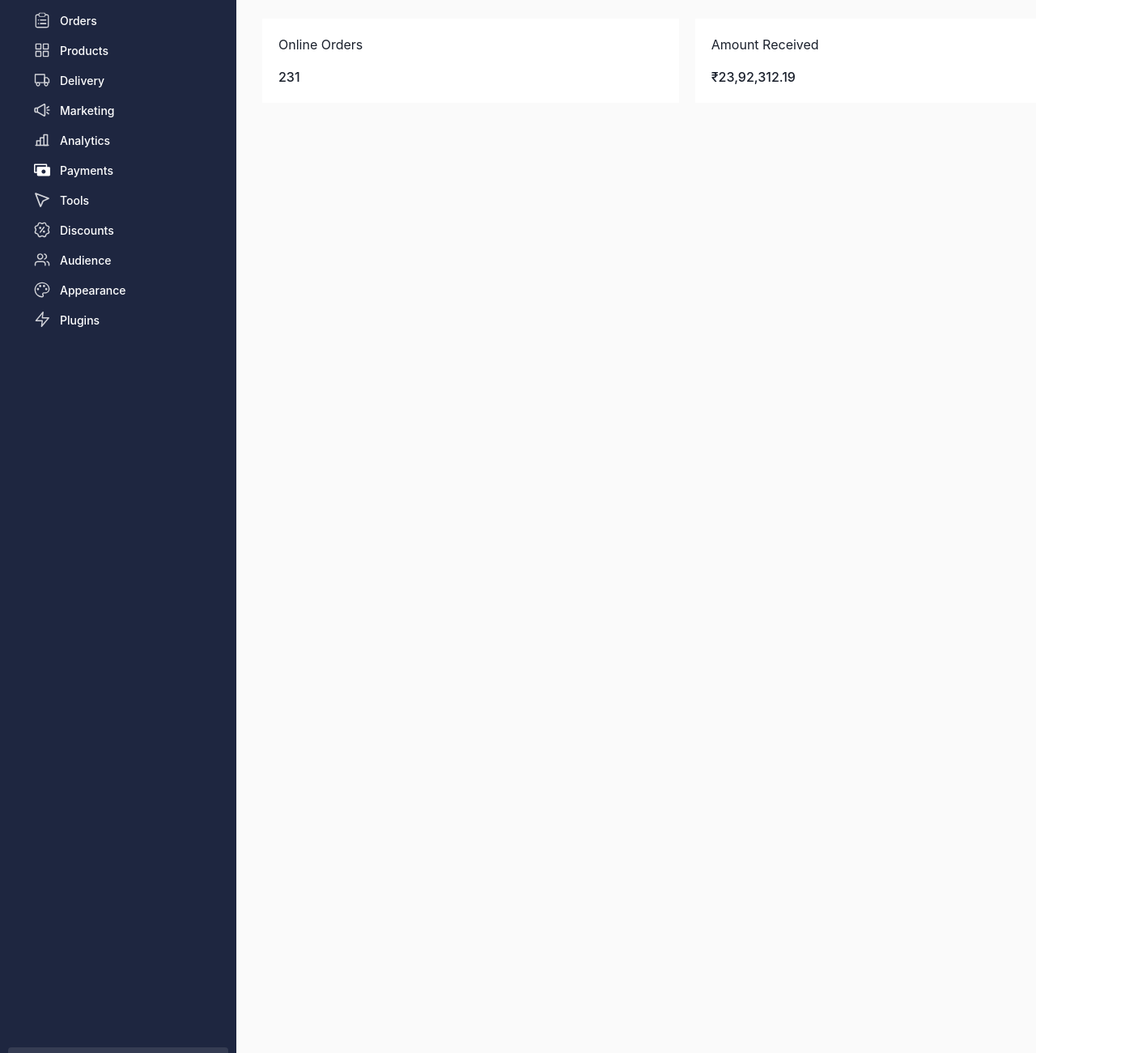
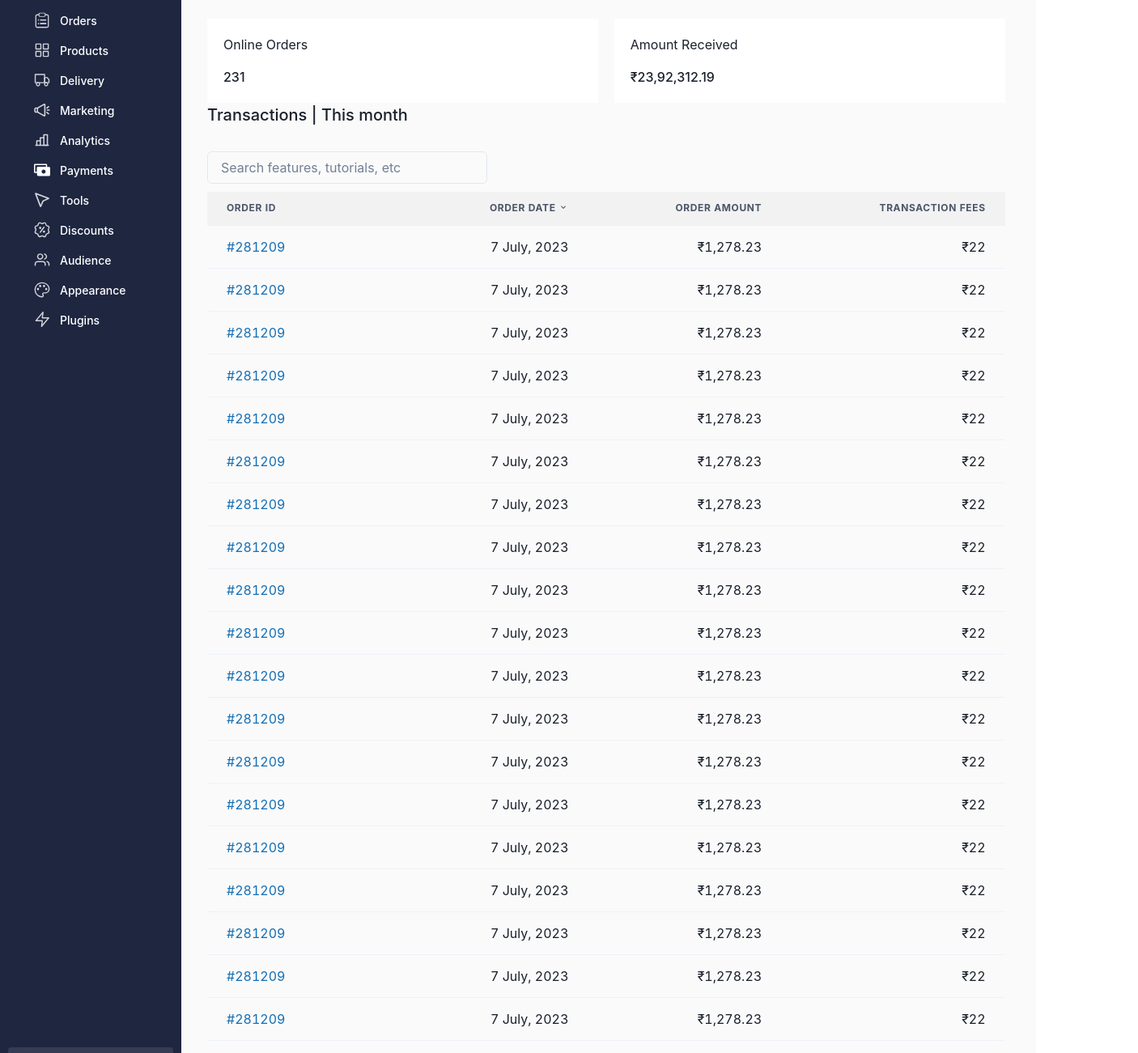
Before and after one commit to vineetkhemnani/Dukaan-assignment, a React (Vite) app: page / in a window 1280 px wide. Shown: the part 120-1421 px from the top of the page at 81% size, 1406 px wide, since content can reach past the window. Built offline with nearby package versions, Linux system fonts and the light colour scheme.

Commit message:
table changes

```diff
--- a/src/App.jsx
+++ b/src/App.jsx
@@ -9,10 +9,10 @@ const App = () => {
     <>
       <Flex>
         <LeftNav />
-        <Flex flexDirection={'column'} mx={'32px'}>
+        <Flex flexDirection={'column'} mx={'32px'} width={'77vw'}>
           <TopNav />
           <Overview />
-          {/* <TransactionTable/> */}
+          <TransactionTable />
         </Flex>
       </Flex>
     </>
--- a/src/components/LeftNav.jsx
+++ b/src/components/LeftNav.jsx
@@ -15,7 +15,7 @@ import leftConstants from '../constants/leftConstants'
 
 const LeftNav = () => {
   return (
-    <VStack w={'100%'} h={'1482px'} bg={'#1E2640'} py={'16px'} px={'10px'}>
+    <VStack w={'224px'} h={'1482px'} bg={'#1E2640'} py={'16px'} px={'10px'}>
       <Flex
         justifyContent={'space-between'}
         gap={'12px'}
--- a/src/components/TopNav.jsx
+++ b/src/components/TopNav.jsx
@@ -1,21 +1,28 @@
-import { Box, Container, Flex, HStack, Icon, Input, Text } from '@chakra-ui/react'
+import {
+  Box,
+  Container,
+  Flex,
+  HStack,
+  Icon,
+  Input,
+  Text,
+} from '@chakra-ui/react'
 
 const TopNav = () => {
   return (
     <Flex
-      w={'100%'}
       mx={'32px'}
       my={'12px'}
-
       borderBottom={'1px solid #D9D9D9'}
-      width={'77vw'}
       justifyContent={'space-between'}
     >
-    <Flex flex={'1 1 0'}>
-
-      <Text mr={'16px'}>Payments</Text>
-      <Icon mr={'6px'} mt={1.5} p={0.5}/> <Text px={1} mt={0.5} fontSize={'14px'}>How it works</Text>
-    </Flex>
+      <Flex flex={'1 1 0'}>
+        <Text mr={'16px'}>Payments</Text>
+        <Icon mr={'6px'} mt={1.5} p={0.5} />{' '}
+        <Text px={1} mt={0.5} fontSize={'14px'}>
+          How it works
+        </Text>
+      </Flex>
       <Input
         p={'9px 16px'}
         placeholder="Search features, tutorials, etc"
--- a/src/components/TransactionTable.jsx
+++ b/src/components/TransactionTable.jsx
@@ -9,14 +9,26 @@ import {
   Td,
   TableCaption,
   TableContainer,
+  Input,
+  Text,
+  Box,
 } from '@chakra-ui/react'
 const TransactionTable = () => {
   return (
+    <>
+      <Box>
+        <Text fontSize={'20px'} fontWeight={'500'} mb={'20px'}>Transactions | This month</Text>
+      </Box>
       <TableContainer w={'1128px'}>
+        <Input
+          placeholder="Search features, tutorials, etc"
+          my={'10px'}
+          mr={'16px'}
+          w={'fit-content'}
+          pr={20}
+        />
         <Table variant="simple">
-        <TableCaption>
-            <Input/>
-        </TableCaption>
+          <TableCaption></TableCaption>
           <Thead bg={'#F2F2F2'}>
             <Tr>
               <Th w={'246px'}>Order Id</Th>
@@ -42,6 +54,7 @@ const TransactionTable = () => {
           </Tbody>
         </Table>
       </TableContainer>
+    </>
   )
 }
 export default TransactionTable
```
Lines whose indentation alone changed are shown as unchanged.
